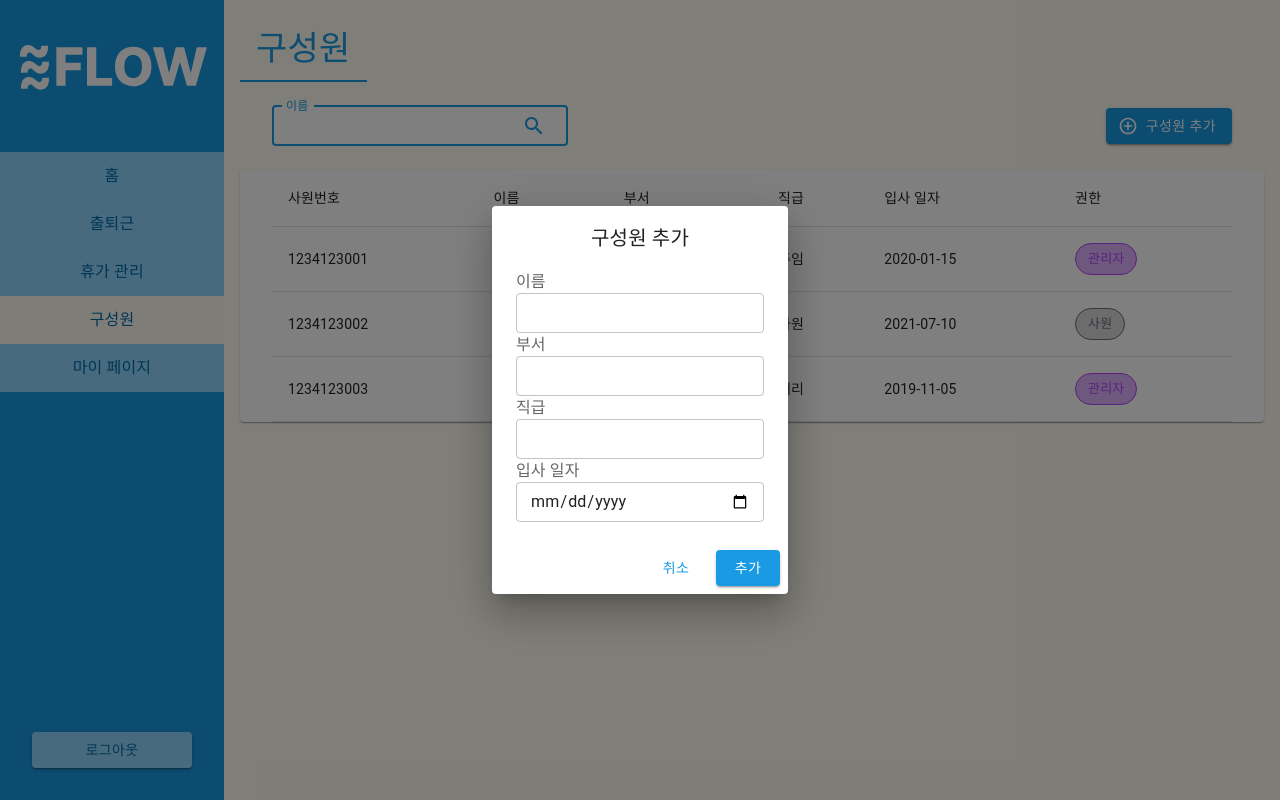
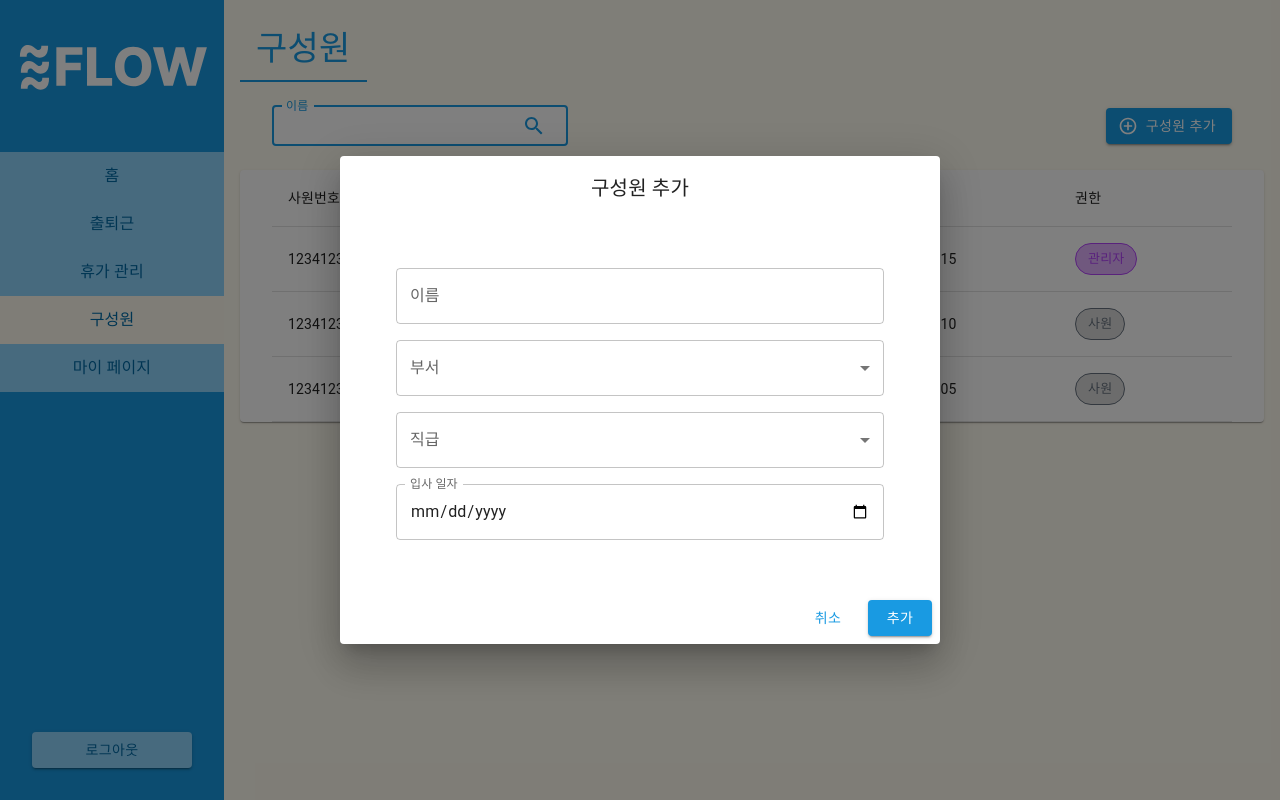
Before and after one commit to Fly-Flow/Flow-FE, a Next.js app: page /employees in a window 1280 px wide. Both pictures are taken after a click on the button "구성원 추가". Built offline with nearby package versions, Linux system fonts and the light colour scheme.

Commit message:
feat: add dropdown and dto

```diff
--- a/src/components/Employees/index.tsx
+++ b/src/components/Employees/index.tsx
@@ -8,7 +8,6 @@ import {
   DialogContent,
   DialogTitle,
   FormGroup,
-  FormLabel,
   Paper,
   Stack,
   Table,
@@ -24,41 +23,18 @@ import { AddCircleOutline } from "@mui/icons-material";
 import Header from "../shared/Header";
 import Chip from "@/components/shared/Chip/index.tsx";
 import SearchField from "../shared/SearchField";
+import SelectField from "../shared/SelectField";
+import {
+  employees as employeeData,
+  departments,
+  positions,
+} from "@/utils/employeesDTO";
 
 const Employees: React.FC = (props) => {
+  const [employees, setEmployees] = useState(employeeData);
   const [employeesDialog, setEmployeesDialog] = useState(false);
-  const [currentTab, setCurrentTab] = useState(0);
-
-  const handleTabChange = (newTab: number) => {
-    setCurrentTab(newTab);
-  };
-
-  const [employees, setEmployees] = useState([
-    {
-      id: "1234123001",
-      name: "김철수",
-      department: "개발팀",
-      position: "주임",
-      hireDate: "2020-01-15",
-      role: "관리자",
-    },
-    {
-      id: "1234123002",
-      name: "이영희",
-      department: "인사팀",
-      position: "사원",
-      hireDate: "2021-07-10",
-      role: "사원",
-    },
-    {
-      id: "1234123003",
-      name: "박민수",
-      department: "디자인팀",
-      position: "대리",
-      hireDate: "2019-11-05",
-      role: "관리자",
-    },
-  ]);
+  const [selectedDepartment, setSelectedDepartment] = useState<string>("");
+  const [selectedPositions, setSelectedPositions] = useState<string>("");
 
   const openDialog = () => {
     setEmployeesDialog(true);
@@ -106,12 +82,12 @@ const Employees: React.FC = (props) => {
           </TableHead>
           <TableBody>
             {employees.map((employee) => (
-              <TableRow key={employee.id}>
-                <TableCell>{employee.id}</TableCell>
+              <TableRow key={employee.employeeNumber}>
+                <TableCell>{employee.employeeNumber}</TableCell>
                 <TableCell>{employee.name}</TableCell>
                 <TableCell>{employee.department}</TableCell>
                 <TableCell>{employee.position}</TableCell>
-                <TableCell>{employee.hireDate}</TableCell>
+                <TableCell>{employee.joinDate}</TableCell>
                 <TableCell>
                   <Chip label={employee.role} />
                 </TableCell>
@@ -128,18 +104,35 @@ const Employees: React.FC = (props) => {
       <Header label="구성원" />
       {renderToolbar()}
 
-      <Dialog open={employeesDialog} onClose={closeDialog}>
+      <Dialog open={employeesDialog} onClose={closeDialog} fullWidth>
         <DialogTitle textAlign="center">구성원 추가</DialogTitle>
-        <DialogContent>
-          <FormGroup>
-            <FormLabel>이름</FormLabel>
-            <TextField size="small" />
-            <FormLabel>부서</FormLabel>
-            <TextField size="small" />
-            <FormLabel>직급</FormLabel>
-            <TextField size="small" />
-            <FormLabel>입사 일자</FormLabel>
-            <TextField type="date" size="small" />
+        <DialogContent sx={{ margin: "2rem" }}>
+          <FormGroup sx={{ paddingTop: "1rem", gap: "1rem" }}>
+            <TextField label="이름" />
+
+            <SelectField
+              fullWidth={true}
+              label="부서"
+              value={selectedDepartment}
+              onChange={(e) => setSelectedDepartment(e.target.value)}
+              items={departments}
+            />
+
+            <SelectField
+              fullWidth={true}
+              label="직급"
+              value={selectedPositions}
+              onChange={(e) => setSelectedPositions(e.target.value)}
+              items={positions}
+            />
+
+            <TextField
+              type="date"
+              label="입사 일자"
+              InputLabelProps={{
+                shrink: true, // label을 위로 올려서 보여줌
+              }}
+            />
           </FormGroup>
         </DialogContent>
         <DialogActions>
--- /dev/null
+++ b/src/components/shared/SelectField/index.tsx
@@ -0,0 +1,39 @@
+import React from "react";
+import {
+  FormControl,
+  InputLabel,
+  MenuItem,
+  Select,
+  SelectChangeEvent,
+} from "@mui/material";
+
+interface SelectFieldProps {
+  label: string;
+  value: string | undefined;
+  onChange: (event: SelectChangeEvent) => void;
+  items: { label: string; value: string | number }[];
+  fullWidth?: boolean;
+}
+
+const SelectField: React.FC<SelectFieldProps> = ({
+  label,
+  value,
+  onChange,
+  items,
+  fullWidth = true,
+}) => {
+  return (
+    <FormControl fullWidth={fullWidth}>
+      <InputLabel>{label}</InputLabel>
+      <Select value={value} label={label} onChange={onChange}>
+        {items.map((item, index) => (
+          <MenuItem key={index} value={item.value}>
+            {item.label}
+          </MenuItem>
+        ))}
+      </Select>
+    </FormControl>
+  );
+};
+
+export default SelectField;
--- /dev/null
+++ b/src/utils/employeesDTO.ts
@@ -0,0 +1,55 @@
+export interface Employee {
+  employeeNumber: string;
+  name: string;
+  department: string;
+  position: string;
+  joinDate: string;
+  role: string;
+}
+
+export const employees: Employee[] = [
+  {
+    employeeNumber: "1234123001",
+    name: "김철수",
+    department: "개발팀",
+    position: "리드",
+    joinDate: "2020-01-15",
+    role: "관리자",
+  },
+  {
+    employeeNumber: "1234123002",
+    name: "이영희",
+    department: "인사팀",
+    position: "사원",
+    joinDate: "2021-07-10",
+    role: "사원",
+  },
+  {
+    employeeNumber: "1234123003",
+    name: "박민수",
+    department: "디자인팀",
+    position: "팀장",
+    joinDate: "2019-11-05",
+    role: "사원",
+  },
+];
+
+export const departments = [
+  { label: "개발팀", value: "개발팀" },
+  { label: "인사팀", value: "인사팀" },
+  { label: "디자인팀", value: "디자인팀" },
+  { label: "영업팀", value: "영업팀" },
+  { label: "회계팀", value: "회계팀" },
+];
+
+export const positions = [
+  { label: "리드", value: "리드" },
+  { label: "팀장", value: "팀장" },
+  { label: "사원", value: "사원" },
+];
+
+export const roles = [
+  { position: "리드", role: "관리자" },
+  { position: "팀장", role: "관리자" },
+  { position: "사원", role: "사원" },
+];
```
